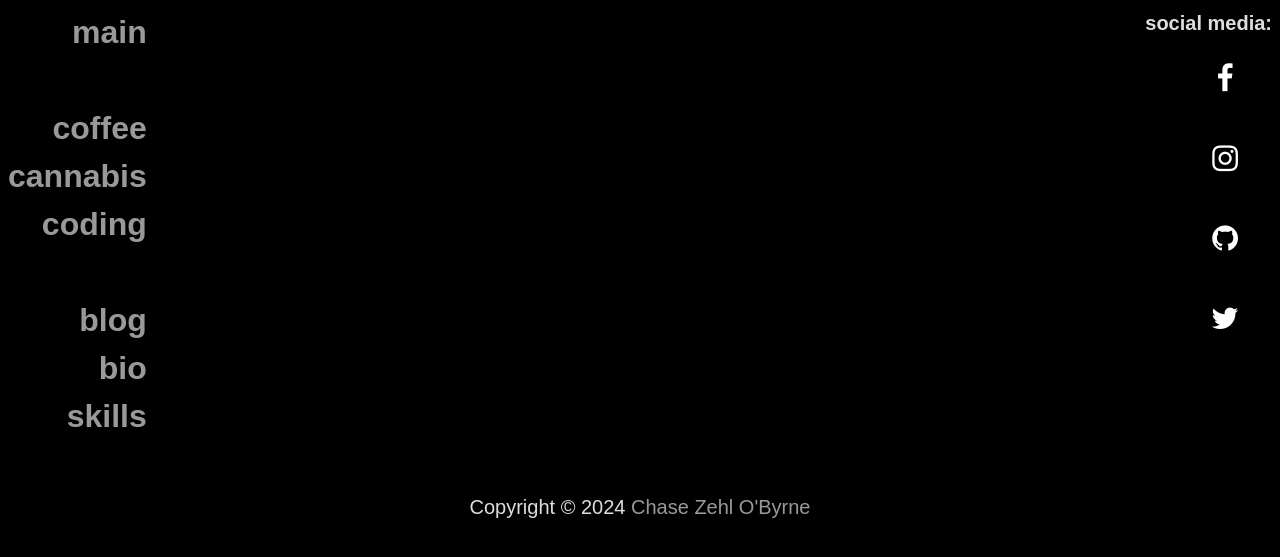
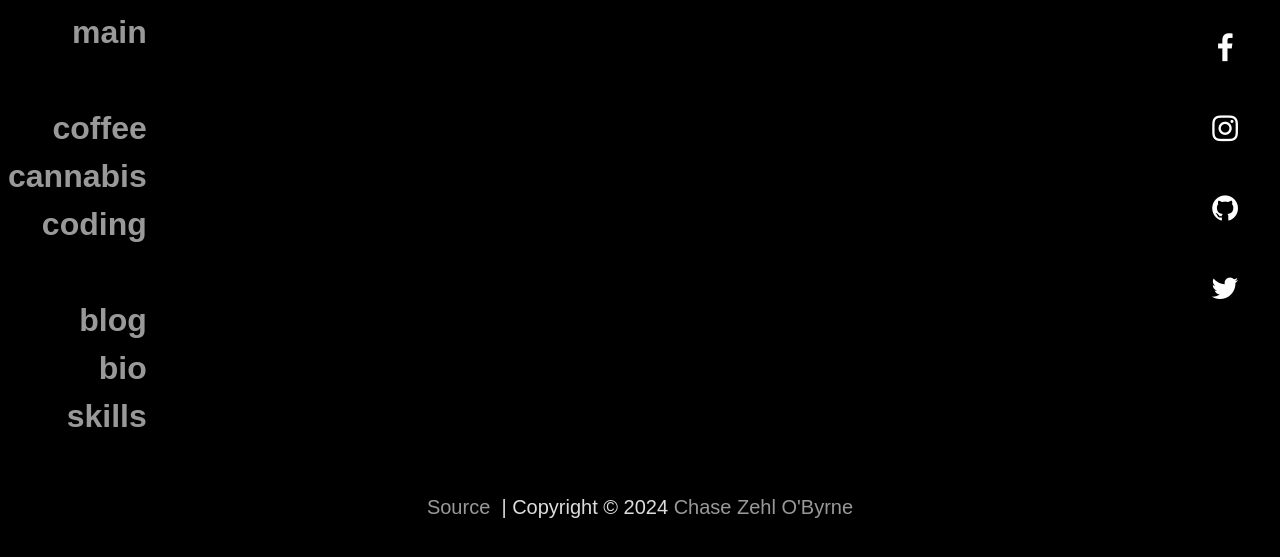
Before and after one commit to zehlchen/devzehl, a PHP site: template themes/raehi/index.twig in a window 1280 px wide. Shown: the part 64-621 px from the top of the page. Run offline with PHP 8.4, Linux system fonts and the light colour scheme; the template is opened without the code that fills it, so the values that code supplies are empty; some libraries are stand-ins or nearby versions; some web fonts are replaced.

```diff
--- a/themes/raehi/index.twig
+++ b/themes/raehi/index.twig
@@ -43,14 +43,14 @@ y.parentNode.insertBefore(t, y)
 			{% endif %}
 		</div>
 		<div class="rightSide">
-			social media:<br/>
 			<a href="https://www.facebook.com/zehlchen" target="_blank" rel="noopener" class="fa fa-facebook"></a><br/>
 			<a href="https://www.instagram.com/zehlchen/" target="_blank" rel="noopener" class="fa fa-instagram"></a><br/>
 			<a href="https://www.github.com/zehlchen" target="_blank" rel="noopener" class="fa fa-github"></a><br/>
 			<a href="https://www.twitter.com/zehlchen" target="_blank" rel="noopener" class="fa fa-twitter"></a><br/>
 		</div>
-		<div class="footer">Copyright &copy;
-			{{ 'now' | date('Y') }}
+		<div class="footer">
+			<a href="https://github.com/zehlchen/devzehl">Source</a>&nbsp;
+				    | Copyright &copy; 2024
 			<a href="mailto:zehl@live.com">Chase Zehl O'Byrne</a>
 		</div>
 	</section>
```
